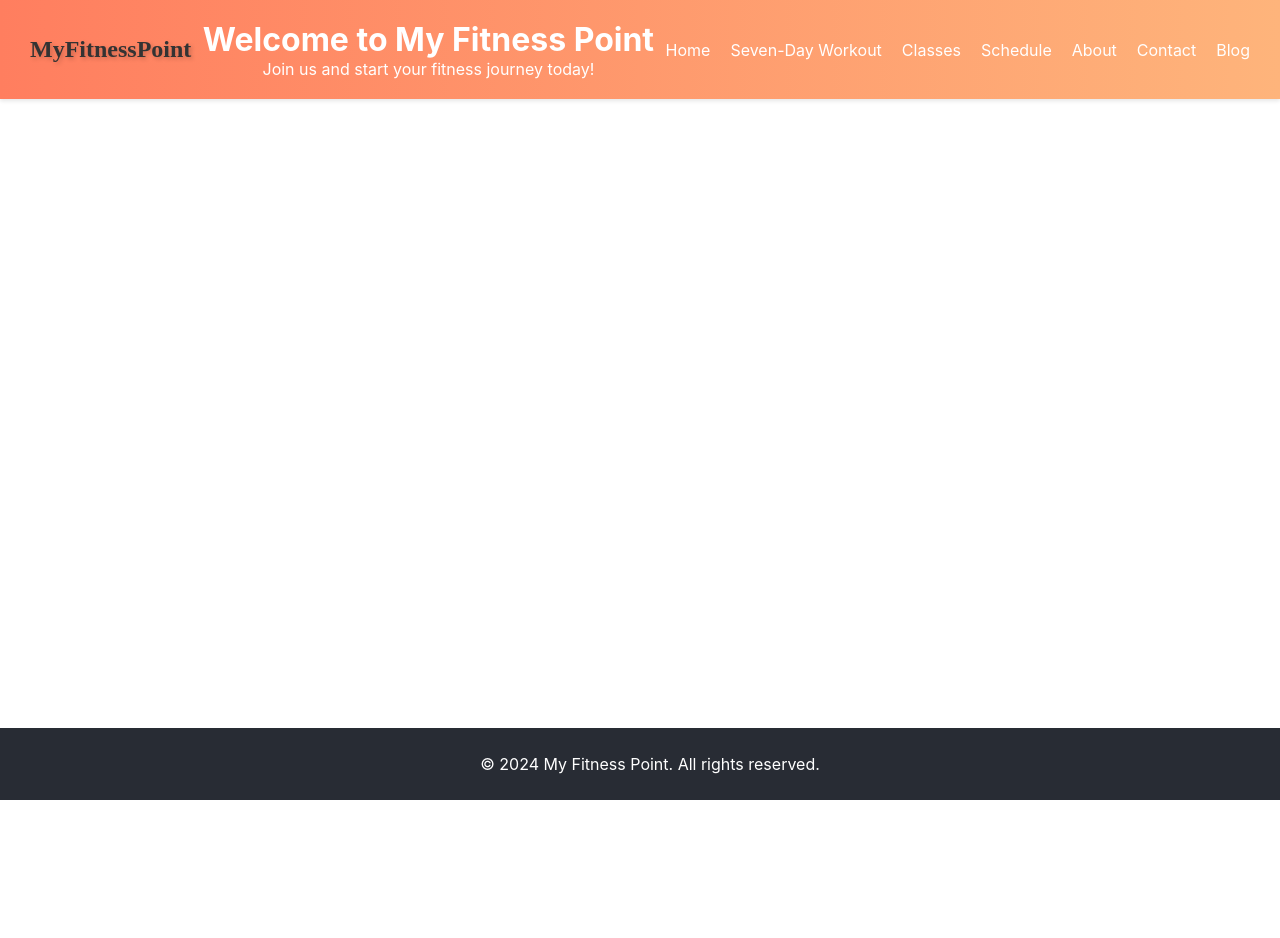
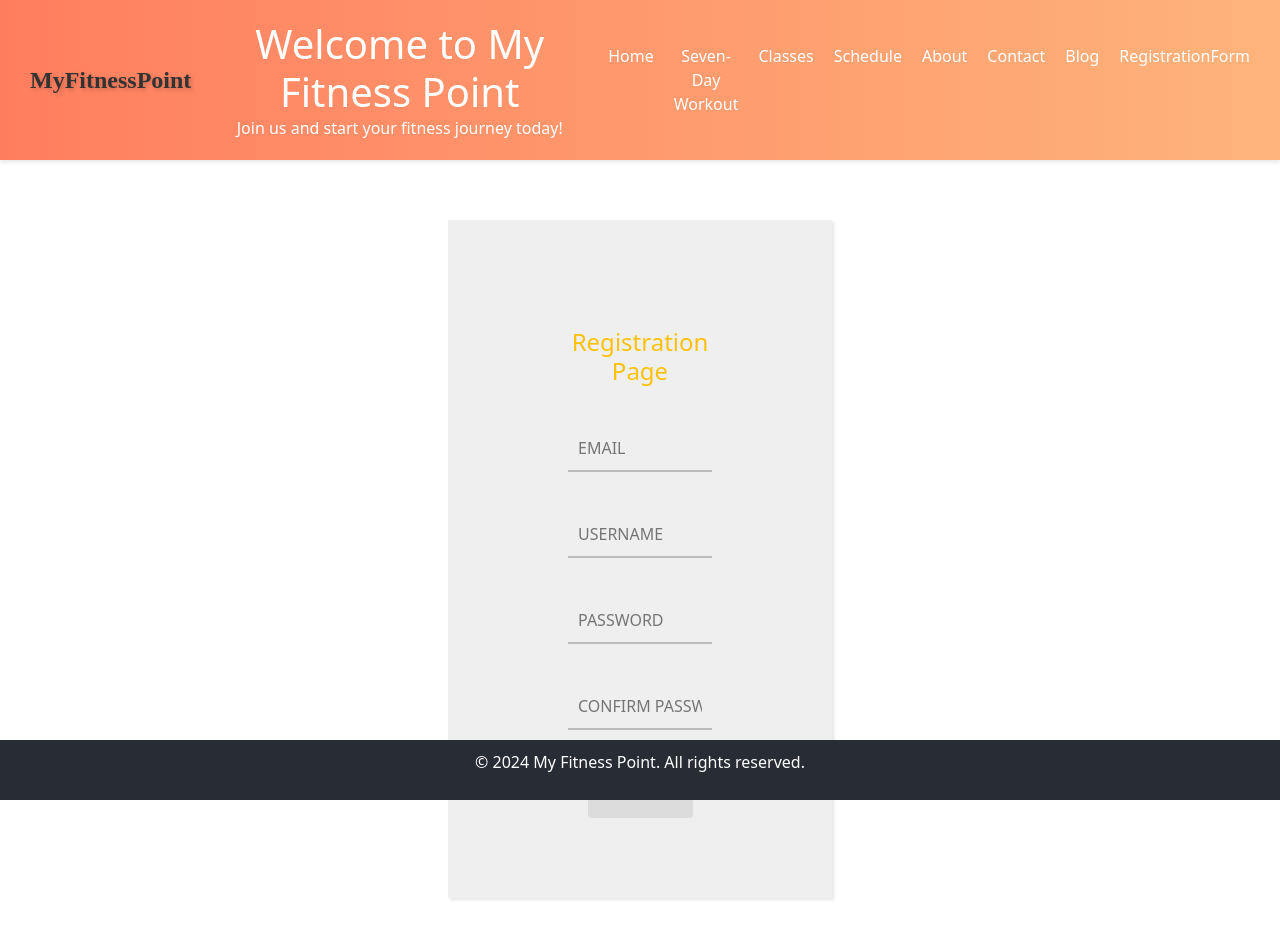
Before and after one commit to Jyoti-rgb/my-fitness-point, a React (Create React App) app in the folder my-fitness-point/: page /registrationForm in a window 1280 px wide. Shown: the top 938 px of the page. Before the commit the page ends 800 px from the top, so only its background shows below. Built offline with nearby package versions, Linux system fonts and the light colour scheme.

Commit message:
new component

```diff
--- a/my-fitness-point/package.json
+++ b/my-fitness-point/package.json
@@ -6,6 +6,7 @@
     "@testing-library/jest-dom": "^5.17.0",
     "@testing-library/react": "^13.4.0",
     "@testing-library/user-event": "^13.5.0",
+    "bootstrap": "^5.3.3",
     "react": "^18.3.1",
     "react-dom": "^18.3.1",
     "react-router-dom": "^6.23.1",
--- a/my-fitness-point/src/App.js
+++ b/my-fitness-point/src/App.js
@@ -1,6 +1,7 @@
 import React from 'react';
 import { BrowserRouter as Router, Route, Routes, Link } from 'react-router-dom';
 import './App.css';
+import 'bootstrap/dist/css/bootstrap.min.css';
 
 // Importing components for each section
 import Home from './components/Home';
@@ -12,6 +13,7 @@ import About from './components/About';
 import Contact from './components/Contact';
 import Blog from './components/Blog';
 import Footer from './components/Footer';
+import RegistrationForm from './components/RegistrationForm';
 
 // Main App component
 function App() {
@@ -28,6 +30,7 @@ function App() {
           <Route path="/about" element={<About />} />
           <Route path="/contact" element={<Contact />} />
           <Route path="/blog" element={<Blog />} />
+          <Route path="/registrationForm" element={<RegistrationForm />} />
         </Routes>
         <Footer />
       </div>
@@ -72,6 +75,7 @@ function Header() {
             <li><Link to="/about">About</Link></li>
             <li><Link to="/contact">Contact</Link></li>
             <li><Link to="/blog">Blog</Link></li>
+            <li><Link to="/registrationForm">RegistrationForm</Link></li>
           </ul>
         </nav>
       </header>
--- /dev/null
+++ b/my-fitness-point/src/components/RegistrationForm.js
@@ -0,0 +1,160 @@
+import React, { useState } from 'react';
+
+const RegistrationForm = () => {
+  const [formData, setFormData] = useState({
+    email: '',
+    username: '',
+    password: '',
+    confirm: ''
+  });
+  const [users, setUsers] = useState([]);
+
+  const handleChange = (e) => {
+    const { name, value } = e.target;
+    setFormData({ ...formData, [name]: value });
+  };
+
+  const handleSubmit = (e) => {
+    e.preventDefault();
+    const newUser = { ...formData };
+    setUsers([...users, newUser]);
+    setFormData({
+      email: '',
+      username: '',
+      password: '',
+      confirm: ''
+    });
+  };
+
+  return (
+    <div style={containerStyle}>
+      <form onSubmit={handleSubmit}>
+        <h4 className="text-warning text-center pt-5">Registration Page</h4>
+
+        <label style={labelStyle}>
+          <input
+            type="text"
+            style={inputStyle}
+            name="email"
+            value={formData.email}
+            onChange={handleChange}
+            placeholder="EMAIL"
+          />
+          <div style={lineBoxStyle}>
+            <div style={lineStyle}></div>
+          </div>
+        </label>
+
+        <label style={labelStyle}>
+          <input
+            type="text"
+            style={inputStyle}
+            name="username"
+            value={formData.username}
+            onChange={handleChange}
+            placeholder="USERNAME"
+          />
+          <div style={lineBoxStyle}>
+            <div style={lineStyle}></div>
+          </div>
+        </label>
+
+        <label style={labelStyle}>
+          <input
+            type="password"
+            style={inputStyle}
+            name="password"
+            value={formData.password}
+            onChange={handleChange}
+            placeholder="PASSWORD"
+          />
+          <div style={lineBoxStyle}>
+            <div style={lineStyle}></div>
+          </div>
+        </label>
+
+        <label style={labelStyle}>
+          <input
+            type="password"
+            style={inputStyle}
+            name="confirm"
+            value={formData.confirm}
+            onChange={handleChange}
+            placeholder="CONFIRM PASSWORD"
+          />
+          <div style={lineBoxStyle}>
+            <div style={lineStyle}></div>
+          </div>
+        </label>
+
+        <button style={buttonStyle} type="submit">Submit</button>
+      </form>
+
+      {/* Display registered users
+      <div>
+        <h6>Registered Users:</h6>
+        <ul>
+          {users.map((user, index) => (
+            <li key={index}>{JSON.stringify(user)}</li>
+          ))}
+        </ul>
+      </div> */}
+    </div>
+  );
+};
+
+const containerStyle = {
+  width: '30%',
+  margin: '60px auto',
+  background: '#efefef',
+  padding: '60px 120px 80px 120px',
+  textAlign: 'center',
+  boxShadow: '2px 2px 3px rgba(0,0,0,0.1)',
+};
+
+const labelStyle = {
+  display: 'block',
+  position: 'relative',
+  margin: '40px 0px',
+};
+
+const inputStyle = {
+  width: '100%',
+  padding: '10px',
+  background: 'transparent',
+  border: 'none',
+  outline: 'none',
+};
+
+const lineBoxStyle = {
+  position: 'relative',
+  width: '100%',
+  height: '2px',
+  background: '#BCBCBC',
+};
+
+const lineStyle = {
+  position: 'absolute',
+  width: '0%',
+  height: '2px',
+  top: '0px',
+  left: '50%',
+  transform: 'translateX(-50%)',
+  background: '#8BC34A',
+  transition: 'ease .6s',
+};
+
+const buttonStyle = {
+  display: 'inline-block',
+  padding: '12px 24px',
+  background: 'rgb(220,220,220)',
+  fontWeight: 'bold',
+  color: 'rgb(120,120,120)',
+  border: 'none',
+  outline: 'none',
+  borderRadius: '3px',
+  cursor: 'pointer',
+  transition: 'ease .3s',
+};
+
+export default RegistrationForm;
--- a/my-fitness-point/src/index.js
+++ b/my-fitness-point/src/index.js
@@ -3,6 +3,7 @@ import ReactDOM from 'react-dom/client';
 import './index.css';
 import App from './App';
 import reportWebVitals from './reportWebVitals';
+import 'bootstrap/dist/css/bootstrap.min.css';
 
 const root = ReactDOM.createRoot(document.getElementById('root'));
 root.render(
```
Also changed, not shown: 1 other file (tests, documents, lock files or other folders).
